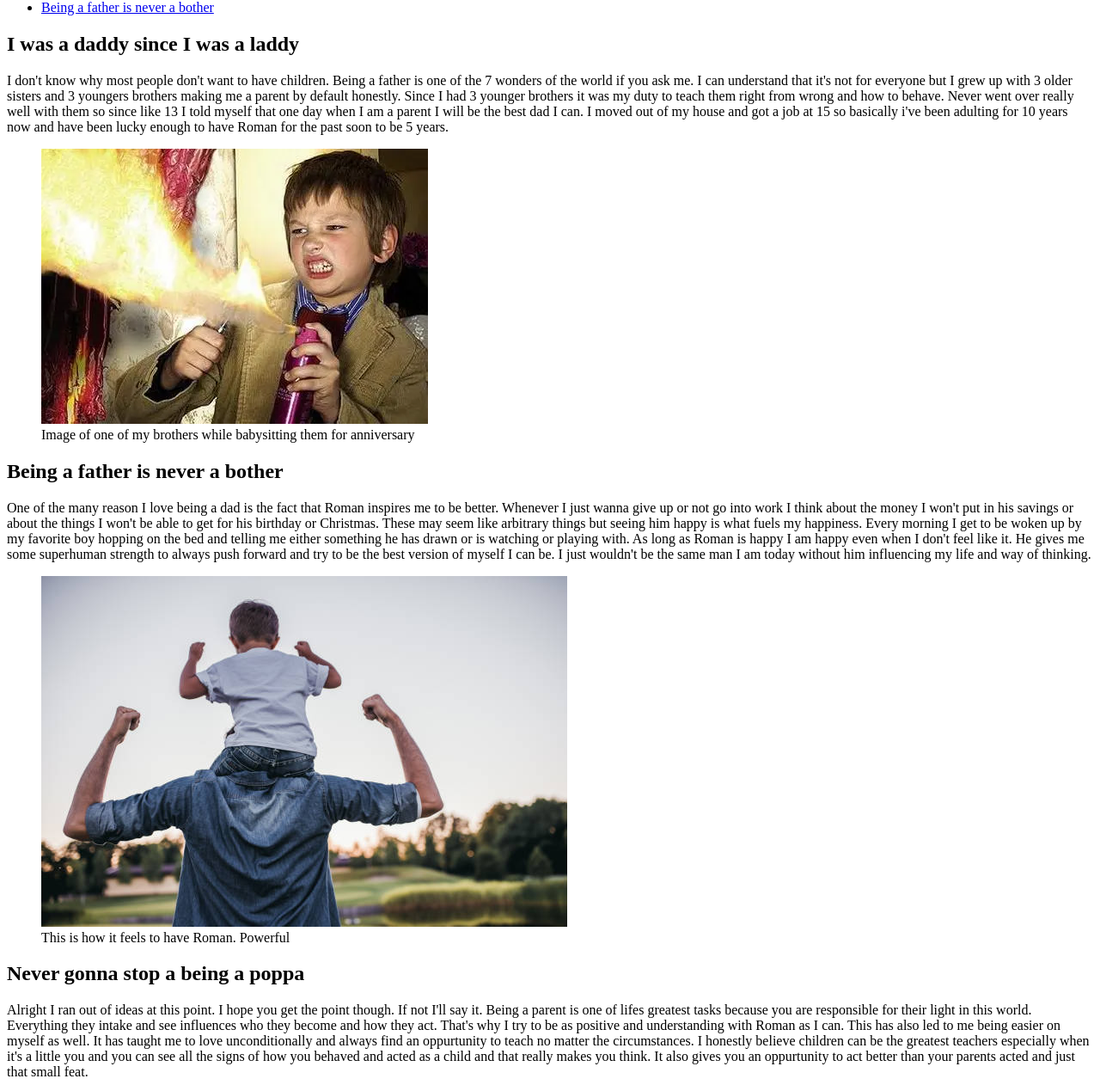
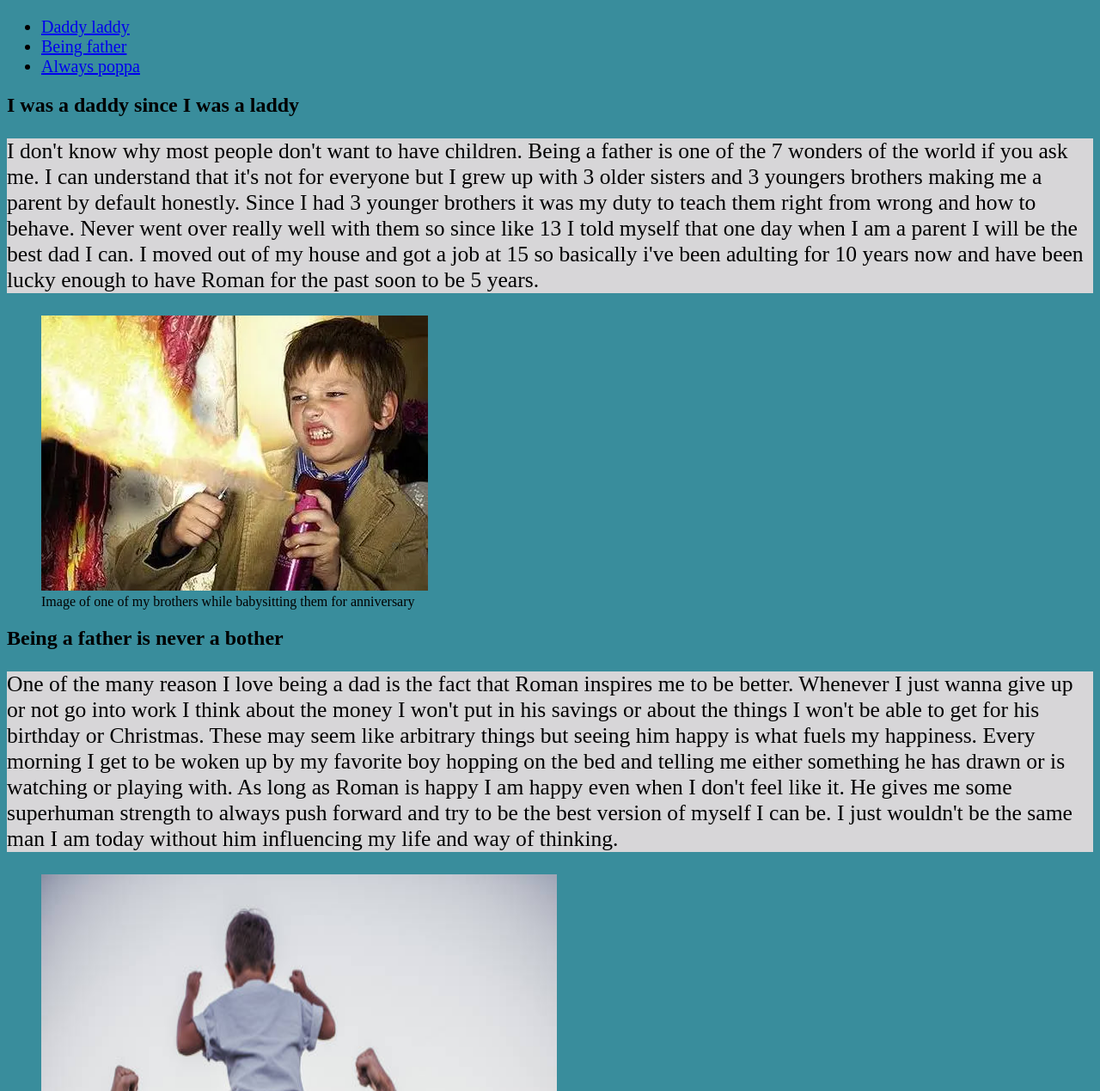
Before and after one commit to STL-LC101-January-22/assignment-4-html-me-something-JonHalbe, a website: page index.html in a window 1280 px wide. Shown: the part 80-1349 px from the top of the page at 86% size. Drawn offline with Linux system fonts and the light colour scheme.

Commit message:
Added some killer CSS styling

```diff
--- a/index.html
+++ b/index.html
@@ -1,6 +1,7 @@
 <!DOCTYPE html>
 <html>
    <head>
+      <link rel="stylesheet" href="styles.css">
       <title>Family Matters</title>
    </head>
 <body>
@@ -8,15 +9,24 @@
     <h1> Being a dad is rad </h1>
        <nav>
           <ul>
-            <li><a href="#bother">Being a father is never a bother</a></li>
+            <li>
+               <a href="laddy">Daddy laddy</a>
+            </li>
+            <li>
+               <a href="#bother">Being father</a>
+            </li>
+            <li>
+               <a href="#poppa">Always poppa </a>
+            </li>
          </ul>
       </nav>
    </header>
 <main>
    <article>
       <section>
-         <h2>I was a daddy since I was a laddy</h2>
-            <p>I don't know why most people don't want to have children. Being a father is one of the 7 wonders of the world if you ask me.
+         <a name="laddy"></a>
+         <h2 >I was a daddy since I was a laddy</h2>
+            <p class = "growing">I don't know why most people don't want to have children. Being a father is one of the 7 wonders of the world if you ask me.
                I can understand that it's not for everyone but I grew up with 3 older sisters and 3 youngers brothers making me a parent by default
                honestly. Since I had 3 younger brothers it was my duty to teach them right from wrong and how to behave. Never went over really well
                with them so since like 13 I told myself that one day when I am a parent I will be the best dad I can. I moved out of my house and
@@ -30,8 +40,9 @@
              </figure>
       </section>
       <section>
+         <a name="bother"></a>
          <h2>Being a father is never a bother</h2>
-         <p>One of the many reason I love being a dad is the fact that Roman inspires me to be better. Whenever I just wanna give up or not go into work
+         <p id="father">One of the many reason I love being a dad is the fact that Roman inspires me to be better. Whenever I just wanna give up or not go into work
             I think about the money I won't put in his savings or about the things I won't be able to get for his birthday or Christmas. These may seem like
             arbitrary things but seeing him happy is what fuels my happiness. Every morning I get to be woken up by my favorite boy hopping on the bed and
             telling me either something he has drawn or is watching or playing with. As long as Roman is happy I am happy even when I don't feel like it.
@@ -39,16 +50,17 @@
             I am today without him influencing my life and way of thinking.
          </p>
          <figure>
-            <img src="img/awesome-dad.jpg" alt="This is how it feels to have Roman. Powerful. Son on a father's shoulders both striking a power pose showing strength">
+            <img src="img/awesome-dad.jpg" alt="This is how it feels to have Roman. Powerful. Son on a father's shoulders both striking
+             a power pose showing strength" width="600" height="600">
             <figcaption>
                This is how it feels to have Roman. Powerful
             </figcaption>
          </figure>
       </section>
       <section>
-         <a name="bother"></a>
-         <h2>Never gonna stop a being a poppa</h2>
-            <p>Alright I ran out of ideas at this point. I hope you get the point though. If not I'll say it. Being a parent is one of lifes
+         <a name="poppa"></a>
+         <h2 id="mainHeading">Never gonna stop a being a poppa</h2>
+            <p id="testP" class="funParagraph">Alright I ran out of ideas at this point. I hope you get the point though. If not I'll say it. Being a parent is one of lifes
                greatest tasks because you are responsible for their light in this world. Everything they intake and see influences who
                they become and how they act. That's why I try to be as positive and understanding with Roman as I can. This has also led to
                me being easier on myself as well. It has taught me to love unconditionally and always find an oppurtunity to teach
--- a/styles.css
+++ b/styles.css
@@ -1 +1,30 @@
-/* Write your CSS here! */
+body {
+    margin: 8px;
+    display: block;
+    background-color: rgb(57, 141, 156);
+}
+p {
+    background-color: rgb(215, 214, 216);
+}
+h1 {
+    padding: 10px;
+    color: blue;
+}
+p.growing{
+    font-size:160%;
+
+}
+#father{
+    font-size: 160%;
+}
+#mainHeading{
+    color: red;
+    font-size: 160%;
+}
+li{
+    font-size: 20px;
+}
+p.funParagraph{
+    color: green;
+    font-size:160%;
+}
```
